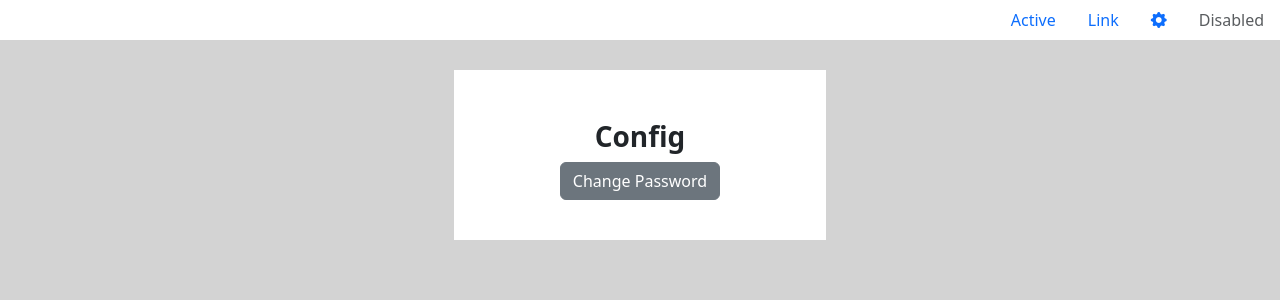
After one commit to vinicius538/web_app_Vinicius3DS, a PHP site: page /configuracao_user.php in a window 1280 px wide. The commit adds this page. Shown: the top 300 px of the page. Run offline with PHP 8.4, Linux system fonts and the light colour scheme.

Commit message:
Add files via upload

```diff
--- a/Web_App/config.php
+++ b/Web_App/config.php
@@ -10,7 +10,4 @@
         echo"Connection failed: ";
     }
 
-    else{
-        echo "Connected successfully";
-    }
 ?>
--- /dev/null
+++ b/Web_App/configuracao_user.php
@@ -0,0 +1,55 @@
+<?php
+
+?>
+
+<!DOCTYPE html>
+<html lang="en">
+<head>
+    <meta charset="UTF-8">
+    <link href="https://cdn.jsdelivr.net/npm/bootstrap@5.3.7/dist/css/bootstrap.min.css" rel="stylesheet" integrity="sha384-LN+7fdVzj6u52u30Kp6M/trliBMCMKTyK833zpbD+pXdCLuTusPj697FH4R/5mcr" crossorigin="anonymous">
+    <link rel="preconnect" href="https://fonts.googleapis.com">
+    <link rel="preconnect" href="https://fonts.gstatic.com" crossorigin>
+    <link href="https://fonts.googleapis.com/css2?family=Poppins:ital,wght@0,100;0,200;0,300;0,400;0,500;0,600;0,700;0,800;0,900;1,100;1,200;1,300;1,400;1,500;1,600;1,700;1,800;1,900&display=swap" rel="stylesheet">
+    <link rel="stylesheet" href="https://cdn.jsdelivr.net/npm/bootstrap-icons@1.11.0/font/bootstrap-icons.css">
+    <meta name="viewport" content="width=device-width, initial-scale=1.0">
+    <title>Config</title>
+
+</head>
+<body style="background-color: lightgray;">
+    <ul class="nav justify-content-end" style="background-color: white;">
+  <li class="nav-item">
+    <a class="nav-link active" aria-current="page" href="#">Active</a>
+  </li>
+  <li class="nav-item">
+    <a class="nav-link" href="#">Link</a>
+  </li>
+  <li class="nav-item">
+    <a class="nav-link" href="configuracao_user.php">
+         <i class="bi bi-gear-fill"></i>
+    </a>
+  </li>
+  <li class="nav-item">
+    <a class="nav-link disabled" aria-disabled="true">Disabled</a>
+  </li>
+</ul>
+    <div class="container">
+        <div class="row">
+            <center>
+                    <div class="col-4" style="background-color: white; margin-top: 30px; padding-bottom: 40px;">
+                        <h3 class="poppins-light" style="padding-top: 50px;">
+                            <strong>
+                                Config
+                            </strong>
+                        </h3>
+                        <a href="edit_cadastro.php">
+                            <button type="button" class="btn btn-secondary">
+                                Change Password
+                            </button>
+                        </a>
+                    </div>
+                </div>
+            </center>
+        </div>
+    </div>
+</body>
+</html>
--- a/Web_App/sign_up.php
+++ b/Web_App/sign_up.php
@@ -22,7 +22,7 @@
     <link href="https://fonts.googleapis.com/css2?family=Poppins:ital,wght@0,100;0,200;0,300;0,400;0,500;0,600;0,700;0,800;0,900;1,100;1,200;1,300;1,400;1,500;1,600;1,700;1,800;1,900&display=swap" rel="stylesheet">
     <link rel="stylesheet" href="https://cdn.jsdelivr.net/npm/bootstrap-icons@1.11.0/font/bootstrap-icons.css">
     <meta name="viewport" content="width=device-width, initial-scale=1.0">
-    <title>Cadaster</title>
+    <title>Sign up</title>
     <style>
         a{
             text-decoration: none;
@@ -108,11 +108,9 @@
                         <p style="margin-top: 30px;">
                             <div class="new">
                                 <a href="index.php">Already have an account?</a>
-                                <br>
-                                <a href="#">Create account</a>
                             </div>
                         </p>
-                </div>
+                    </div>
                 </form>
             </center>
         </div>
```
Also changed, not shown: Web_App/edit_cadastro.php (added, +11 -0 lines), Web_App/home.php (added, +43 -0 lines), Web_App/index.php (+7 -3 lines).
